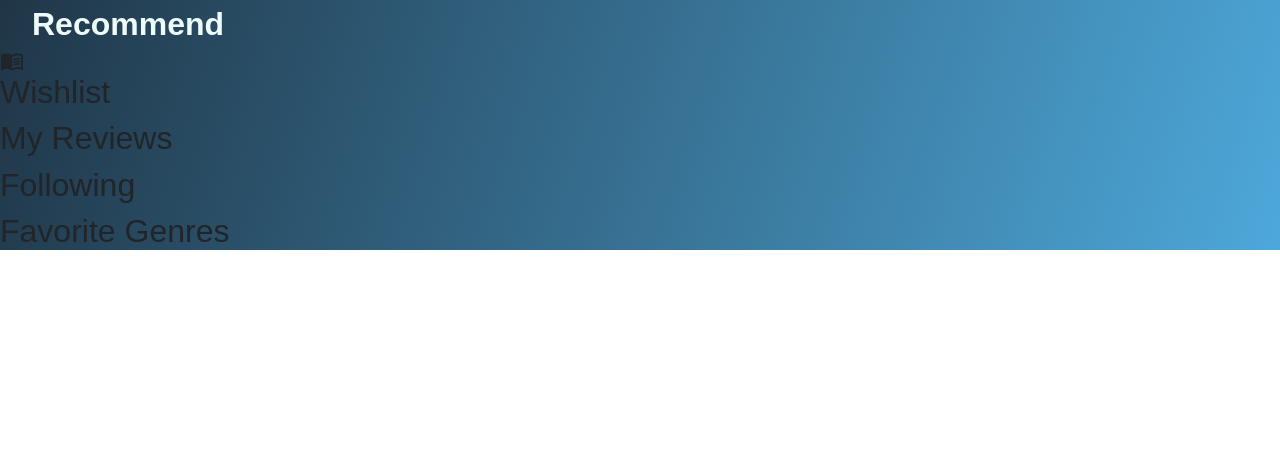
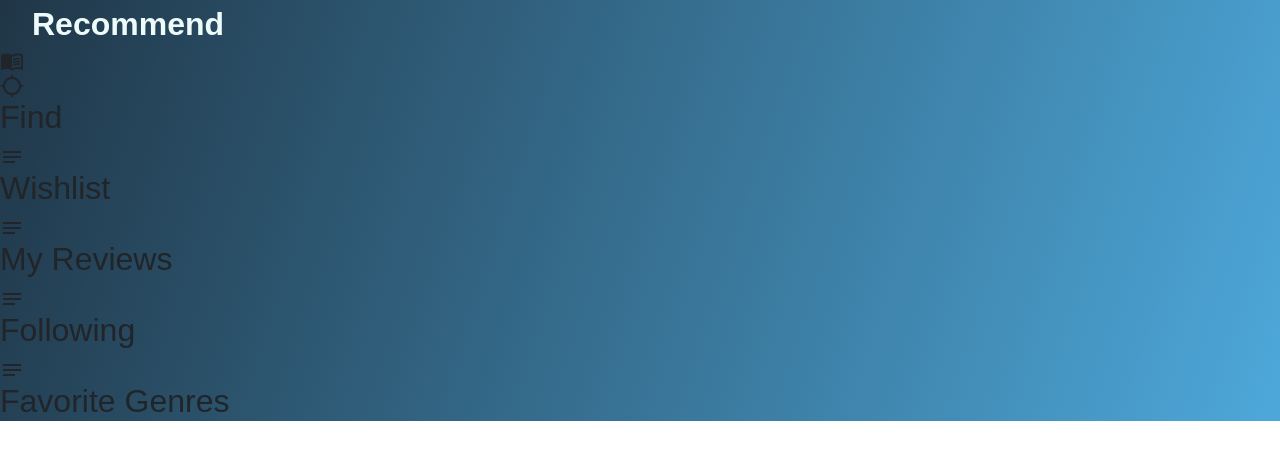
Before and after one commit to NatnoF/Recommend, a React (Create React App) app in the folder client/: page /library in a window 1280 px wide. Shown: the top 460 px of the page. Built offline with nearby package versions, Linux system fonts and the light colour scheme.

Commit message:
inserted placeholder material ui icons and text into the sidebarmenu

```diff
--- a/client/src/components/SidebarMenu/SidebarOption.js
+++ b/client/src/components/SidebarMenu/SidebarOption.js
@@ -2,12 +2,13 @@ import React from 'react';
 import './SidebarOption.css';
 
 
-function SidebarOption({ text, Icon}) {
+function SidebarOption({ text, Icon }) {
     return (
         <div className="sidebarOption">
+            <Icon />
             <h2>{text}</h2>
         </div>
-    )
+    );
 }
 
-export default SidebarOption
+export default SidebarOption;
--- a/client/src/components/SidebarMenu/index.js
+++ b/client/src/components/SidebarMenu/index.js
@@ -3,6 +3,9 @@ import './SidebarMenu.css';
 import MenuBookIcon from '@material-ui/icons/MenuBook';
 import SidebarOption from './SidebarOption';
 import {Icon, Background} from './SidebarMenuProperties';
+import NotesIcon from '@material-ui/icons/Notes';
+import LocationSearchingIcon from '@material-ui/icons/LocationSearching';
+
 
 const SidebarMenu = () => {
     return (
@@ -10,18 +13,13 @@ const SidebarMenu = () => {
         <Background>
         <Icon to="/">Recommend</Icon>
         <div className="sidebar">
-            {/* { Brand Logo } */}
             <MenuBookIcon />
 
-            <SidebarOption text="Wishlist"/>
-            <SidebarOption text="My Reviews"/>
-            <SidebarOption text="Following"/>
-            <SidebarOption text="Favorite Genres"/>
-            {/* { SideMenuOption } */}
-            {/* { SideMenuOption } */}
-            {/* { SideMenuOption } */}
-            {/* { SideMenuOption } */}
-            {/* { SideMenuOption } */}
+            <SidebarOption Icon={LocationSearchingIcon} text="Find"/>
+            <SidebarOption Icon={NotesIcon} text="Wishlist"/>
+            <SidebarOption Icon={NotesIcon} text="My Reviews"/>
+            <SidebarOption Icon={NotesIcon} text="Following"/>
+            <SidebarOption Icon={NotesIcon} text="Favorite Genres"/>
 
             {/* { Button -> search/review? } */}
         </div>
```
